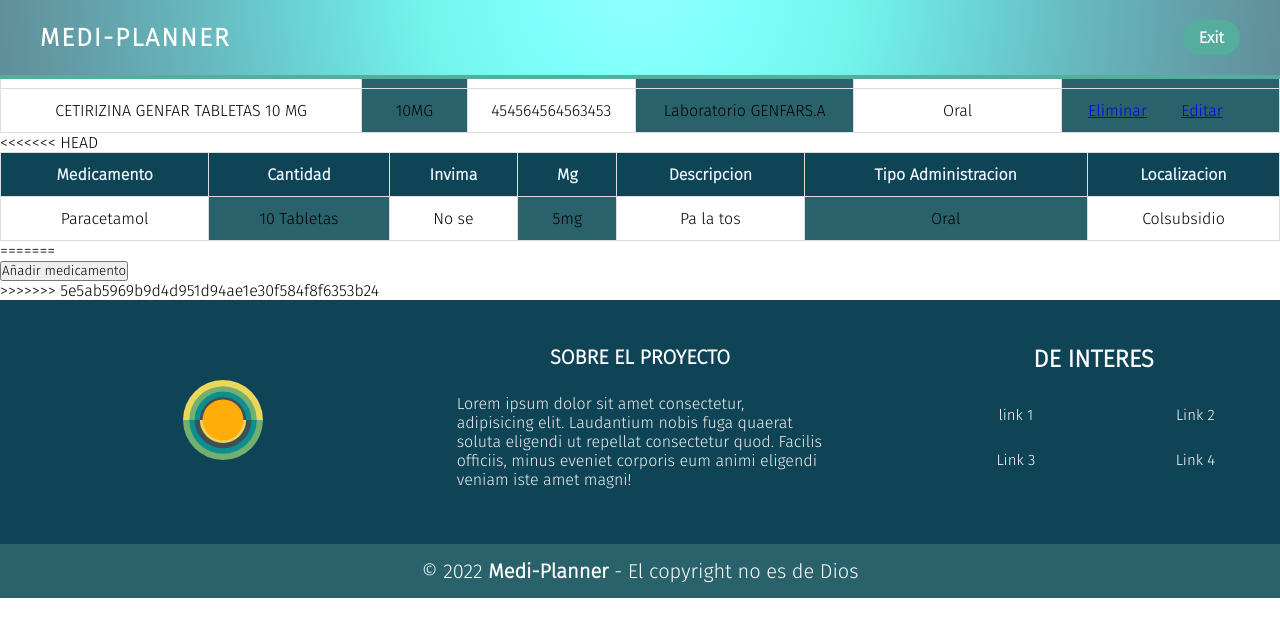
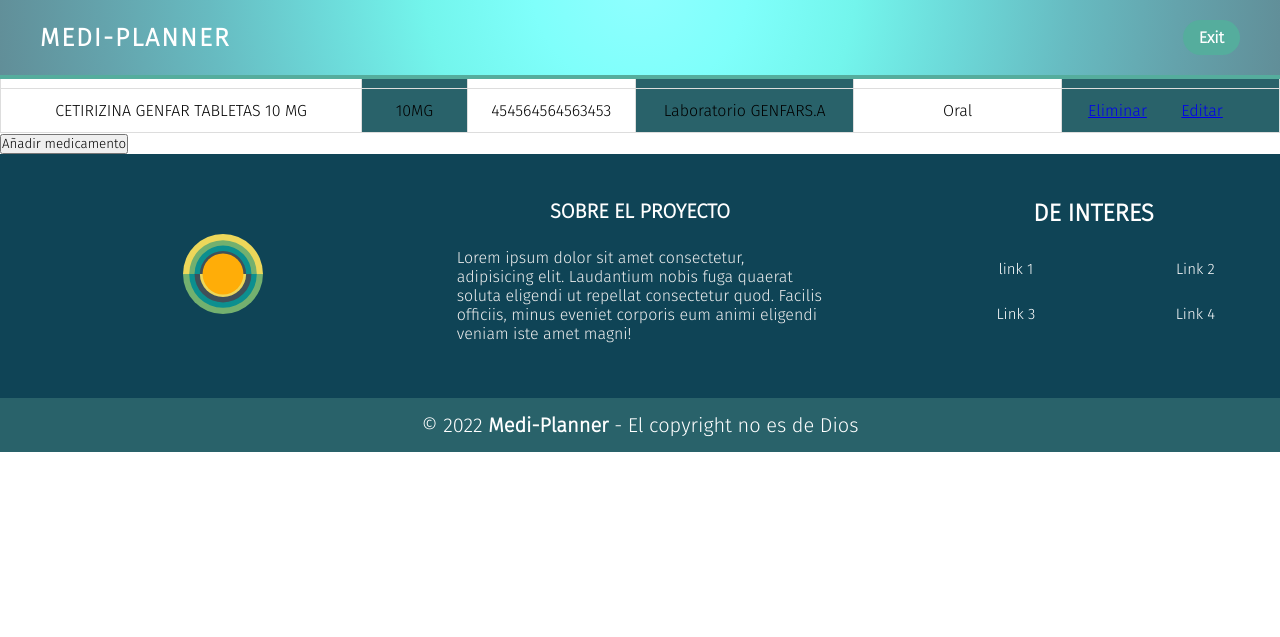
Before and after one commit to Sofia-mont/Medi-Planner, a Django app: page /medicinas/ in a window 1280 px wide. Shown: the top 637 px of the page. Run offline with Django 4.2, Linux system fonts and the light colour scheme; data comes from the database, SQL or seed files in the repository; both versions use the stored data as it was after the commit; some libraries are stand-ins or nearby versions.

Commit message:
Modelo relacional 100%, templates listos

```diff
--- a/MediPlanner/MediPlannerApp/templates/mediplannerapp/medicinas.html
+++ b/MediPlanner/MediPlannerApp/templates/mediplannerapp/medicinas.html
@@ -36,35 +36,7 @@
     </tbody>
 </table>
 
-<<<<<<< HEAD
-<table class="table">
-    <thead>
-        <tr>
-            <th>Medicamento</th>
-            <th>Cantidad</th>
-            <th>Invima</th>
-            <th>Mg</th>
-            <th>Descripcion</th>
-            <th>Tipo Administracion</th>
-            <th>Localizacion</th>
-        </tr>
-    </thead>
-    <tbody>
-        <tr>
-            <td data-label="Medicamentos">Paracetamol</td>
-            <td data-label="Cantidad">10 Tabletas</td>
-            <td data-label="Invima">No se</td>
-            <td data-label="Mg">5mg</td>
-            <td data-label="Descripcion">Pa la tos</td>
-            <td data-label="Tipo Administracion">Oral</td>
-            <td data-label="Localizacion">Colsubsidio</td>
-        </tr>
-    </tbody>
-</table>
-
-=======
 <div class="text-center">
     <a href="{% url 'añadirMedicina' %}"><button type="button" class="btn btn-primary">Añadir medicamento</button></a>
 </div>
->>>>>>> 5e5ab5969b9d4d951d94ae1e30f584f8f6353b24
 {% endblock %}
--- a/MediPlanner/MediPlannerApp/views.py
+++ b/MediPlanner/MediPlannerApp/views.py
@@ -66,7 +66,7 @@ class paciente_info(generic.DetailView):
     def get_context_data(self, *args, **kwargs):
         paciente= Paciente.objects.all()
         context = super(paciente_info, self).get_context_data(*args, **kwargs)
-        context['medicamentos'] = Medicamento.objects.filter(cedula=self.object)
+        context['medicamentos'] = Medicamento.objects.filter(cedula=self.object).order_by("hora")
         context['novedades'] = Novedades.objects.filter(paciente=self.object)
         return context
 
```
Also changed, not shown: MediPlanner/MediPlannerApp/templates/mediplannerapp/paciente_info.html (+9 -8 lines), MediPlanner/db.sqlite3.
